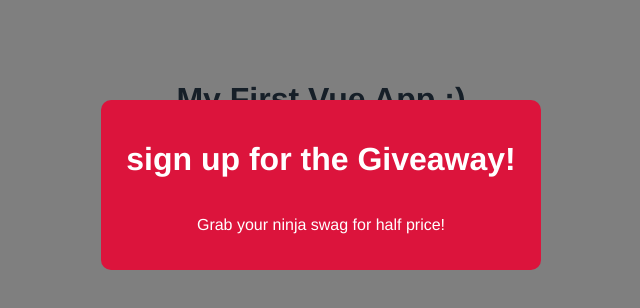
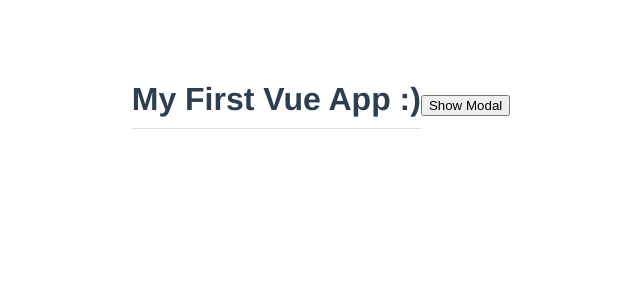
Before and after one commit to topeogunleye/modal-project, a Vue app: page / in a window 1280 px wide. Shown: the top 308 px of the page, without its empty margins (319-959 px from the left). Built offline with nearby package versions, Linux system fonts and the light colour scheme.

Commit message:
Adds some updates

```diff
--- a/src/App.vue
+++ b/src/App.vue
@@ -1,6 +1,9 @@
 <template>
   <h1>{{ title }}</h1>
-  <Modal :header="header" :text="text" theme="sale"/>
+  <div v-if="showModal">
+    <Modal :header="header" :text="text" theme="sale"/>
+  </div>
+  <button @click="showModal === true">Show Modal</button>
 </template>
 
 <script>
@@ -13,7 +16,8 @@
     return {
       title: 'My First Vue App :)',
       header: 'sign up for the Giveaway!',
-      text: 'Grab your ninja swag for half price!'
+      text: 'Grab your ninja swag for half price!',
+      showModal: false
     }
   },
   methods: {
```
